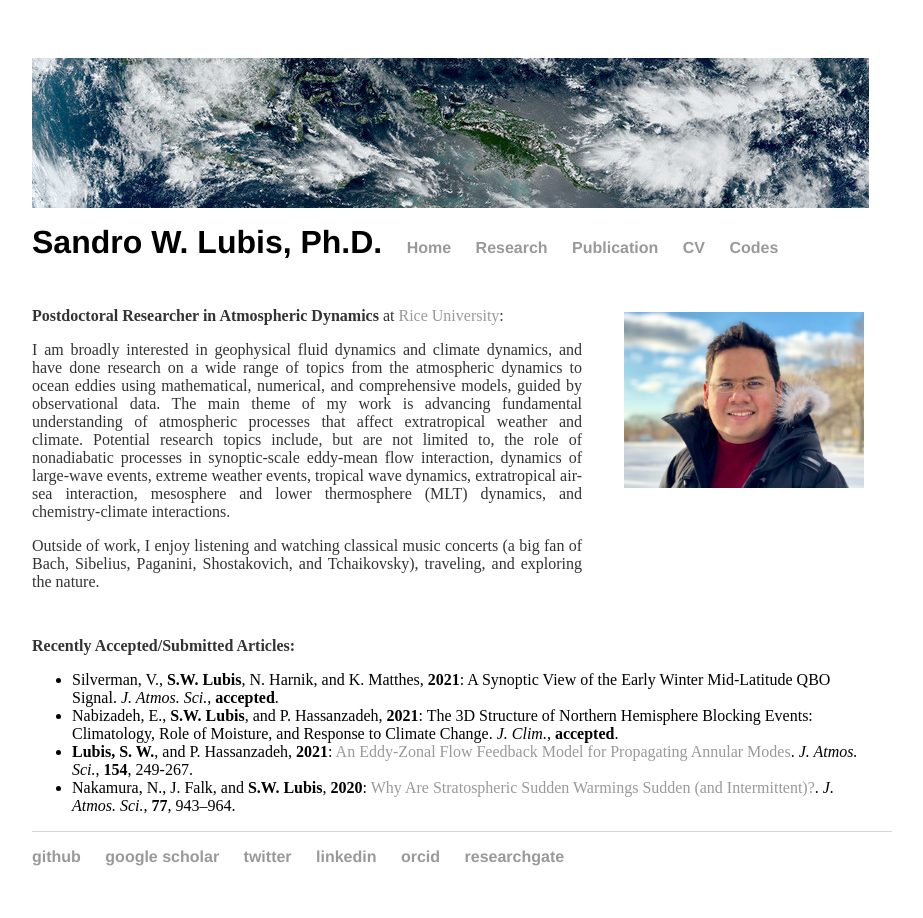
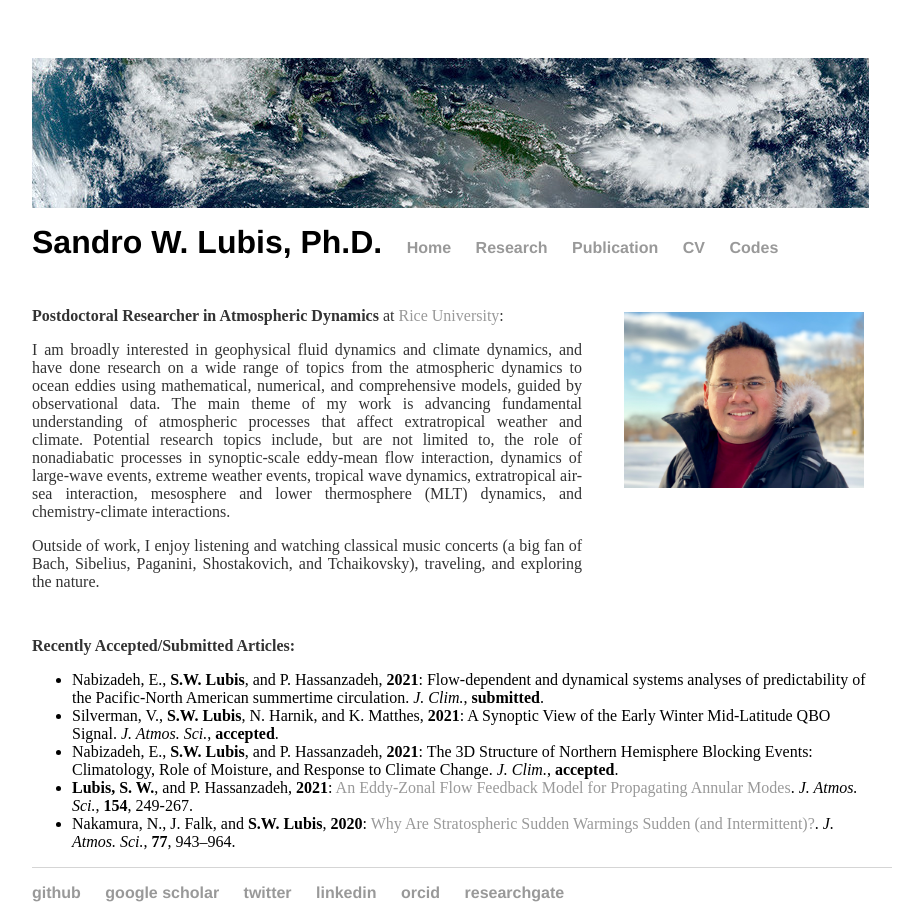
Before and after one commit to sandrolubis/sandrolubis.github.io, a Jekyll site: the page built from index.html, in a window 1280 px wide. Shown: the whole page, without its empty margins (276-1199 px from the left). Built offline with Jekyll 4.4.1, drawn with Linux system fonts in a browser that asks for light colours.

Commit message:
Update index.html

```diff
--- a/index.html
+++ b/index.html
@@ -49,6 +49,7 @@ div.relative {
 
 	<p class="ex", style="padding-top:30px"><font size=3><b>Recently Accepted/Submitted Articles:</b></p>
 		<ul class="ex">
+			<li>Nabizadeh, E., <b>S.W. Lubis</b>, and P. Hassanzadeh, <b>2021</b>: Flow-dependent and dynamical systems analyses of predictability of the Pacific-North American summertime circulation. <i>J. Clim.</i>, <b>submitted</b>.</li>
 			<li>Silverman, V., <b>S.W. Lubis</b>, N. Harnik, and K. Matthes, <b>2021</b>: A Synoptic View of the Early Winter Mid-Latitude QBO Signal. <i>J. Atmos. Sci.</i>, <b>accepted</b>.</li>
 			<li>Nabizadeh, E., <b>S.W. Lubis</b>, and P. Hassanzadeh, <b>2021</b>: The 3D Structure of Northern Hemisphere Blocking Events: Climatology, Role of Moisture, and Response to Climate Change. <i>J. Clim.</i>, <b>accepted</b>.</li>
 			<li><b>Lubis, S. W.</b>, and P. Hassanzadeh, <b>2021</b>: <a href="https://doi.org/10.1175/JAS-D-20-0214.1">An Eddy-Zonal Flow Feedback Model for Propagating Annular Modes</a>. <i>J. Atmos. Sci.</i>, <b>154</b>, 249-267.</li>
```
